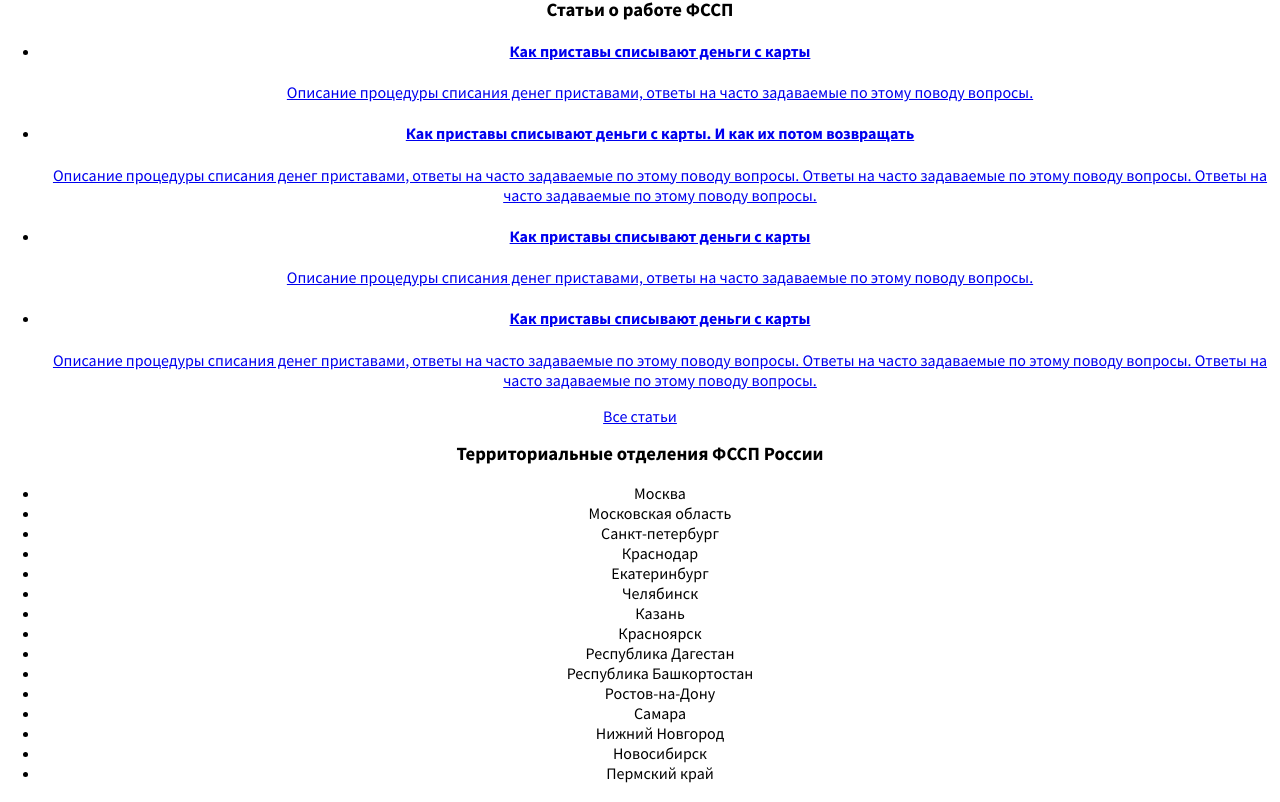
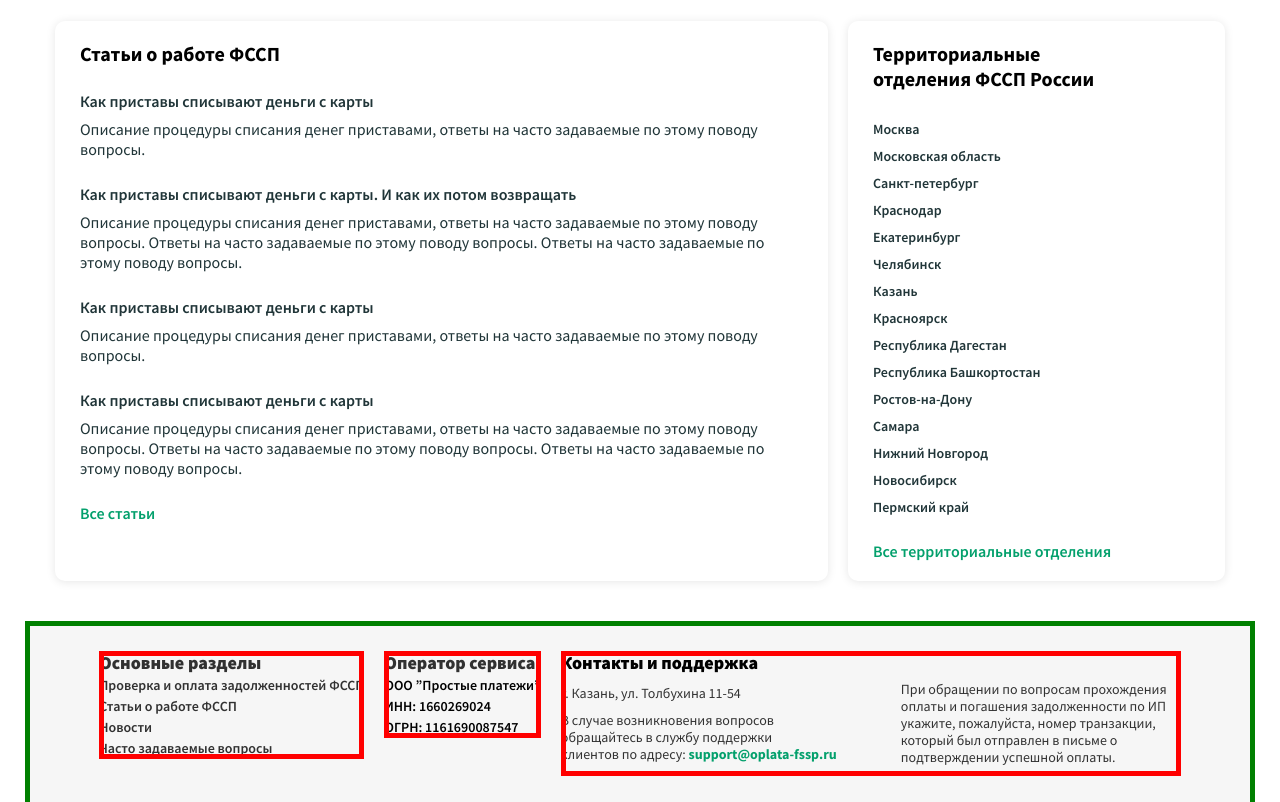
Before and after one commit to ks123kirill/simple-payments, a website: page source/index.html in a window 1280 px wide. Shown: the part 1038-1840 px from the top of the page. Drawn offline with nearby package versions, Linux system fonts and the light colour scheme; files that its build step writes are made by us from their sources.

Commit message:
Сверстан section .articles-block

```diff
--- a/source/index.html
+++ b/source/index.html
@@ -142,10 +142,10 @@
         <a class="news__link-all" href="#">Все новости</a>
       </section>
 
-      <section class="page-main__articles">
+      <section class="articles-block">
         <h2 class="visually-hidden">Статьи о работе ФССП и территориальные отделения ФССП России</h2>
 
-        <div class="articles">
+        <div class="articles articles-block__articles">
           <h3 class="articles__heading">Статьи о работе ФССП</h3>
           <ul class="articles__list">
             <li class="articles__item">
@@ -176,29 +176,59 @@
               </a>
             </li>
           </ul>
-          <a class="articles__link-all" href="#">Все статьи</a>
+          <a class="articles__link-all button button--special" href="#">Все статьи</a>
         </div>
 
-        <div class="departments">
-          <h3 class="departments__heading">Территориальные отделения ФССП России</h3>
+        <div class="departments articles-block__departments">
+          <h3 class="departments__heading">Территориальные<br> отделения ФССП России</h3>
           <ul class="departments__list">
-            <li class="departments__item">Москва</li>
-            <li class="departments__item">Московская область</li>
-            <li class="departments__item">Санкт-петербург</li>
-            <li class="departments__item">Краснодар</li>
-            <li class="departments__item">Екатеринбург</li>
-            <li class="departments__item">Челябинск</li>
-            <li class="departments__item">Казань</li>
-            <li class="departments__item">Красноярск</li>
-            <li class="departments__item">Республика Дагестан</li>
-            <li class="departments__item">Республика Башкортостан</li>
-            <li class="departments__item">Ростов-на-Дону</li>
-            <li class="departments__item">Самара</li>
-            <li class="departments__item">Нижний Новгород</li>
-            <li class="departments__item">Новосибирск</li>
-            <li class="departments__item">Пермский край</li>
+            <li class="departments__item">
+              <a class="departments__link" href="#">Москва</a>
+            </li>
+            <li class="departments__item">
+              <a class="departments__link" href="#">Московская область</a>
+            </li>
+            <li class="departments__item">
+              <a class="departments__link" href="#">Санкт-петербург</a>
+            </li>
+            <li class="departments__item">
+              <a class="departments__link" href="#">Краснодар</a>
+            </li>
+            <li class="departments__item">
+              <a class="departments__link" href="#">Екатеринбург</a>
+            </li>
+            <li class="departments__item">
+              <a class="departments__link" href="#">Челябинск</a>
+            </li>
+            <li class="departments__item">
+              <a class="departments__link" href="#">Казань</a>
+            </li>
+            <li class="departments__item">
+              <a class="departments__link" href="#">Красноярск</a>
+            </li>
+            <li class="departments__item">
+              <a class="departments__link" href="#">Республика Дагестан</a>
+            </li>
+            <li class="departments__item">
+              <a class="departments__link" href="#">Республика Башкортостан</a>
+            </li>
+            <li class="departments__item">
+              <a class="departments__link" href="#">Ростов-на-Дону</a>
+            </li>
+            <li class="departments__item">
+              <a class="departments__link" href="#">Самара</a>
+            </li>
+            <li class="departments__item">
+              <a class="departments__link" href="#">Нижний Новгород</a>
+            </li>
+            <li class="departments__item">
+              <a class="departments__link" href="#">Новосибирск</a>
+            </li>
+            <li class="departments__item">
+              <a class="departments__link" href="#">Пермский край</a>
+            </li>
           </ul>
-          <a class="departments__link-all" href="#">Все территориальные отделения</a>
+          <a class="departments__link-all button button--special" href="#">Все территориальные отделения</a>
         </div>
       </section>
     </main>
--- /dev/null
+++ b/source/less/blocks/articles-block.less
@@ -0,0 +1,37 @@
+.articles-block {
+  display: flex;
+  margin: 0 auto;
+  padding: 40px 30px;
+}
+
+.articles-block__articles {
+  margin-right: 20px;
+}
+
+@media (max-width: @tablet-width) {
+  .articles-block {
+    flex-wrap: wrap;
+  }
+
+  .articles-block__articles {
+    width: 100%;
+    margin-right: 0;
+    margin-bottom: 15px;
+  }
+
+  .articles-block__departments {
+    width: 100%;
+  }
+}
+
+@media (max-width: @mobile-width) {
+  .articles-block {
+    padding: 0;
+  }
+
+  .articles-block__articles {
+    margin-bottom: 0;
+  }
+}
+
+//////////
--- /dev/null
+++ b/source/less/blocks/articles.less
@@ -0,0 +1,74 @@
+.articles {
+  box-shadow: 0 1px 10px var(--special-black-lighten);
+  border-radius: 10px;
+  text-align: left;
+  padding: 20px 25px;
+  // margin-bottom: 15px;
+  box-sizing: border-box;
+}
+
+.articles__heading {
+  font-weight: 700;
+  font-size: 20px;
+  line-height: 25px;
+  color: var(--black-whiten);
+  padding: 0 0 25px 0;
+  margin: 0;
+}
+
+.articles__list {
+  list-style: none;
+  padding: 0;
+  margin: 0;
+}
+
+.articles__item {
+  padding: 0;
+  margin: 0 0 25px 0;
+}
+
+.articles__link {
+  text-decoration: none;
+  color: var(--basic-black-whiten);
+  padding: 0;
+  margin: 0;
+
+  &:hover,
+  &:focus {
+    color: var(--special-black);
+  }
+}
+
+.articles__title {
+  font-weight: 600;
+  font-size: 16px;
+  line-height: 20px;
+  padding: 0 0 8px 0;
+  margin: 0;
+}
+
+.articles__preview {
+  font-weight: 400;
+  font-size: 16px;
+  line-height: 20px;
+  padding: 0;
+  margin: 0;
+}
+
+.articles__link-all {
+  font-weight: 600;
+  font-size: 16px;
+  line-height: 20px;
+  padding: 0;
+  margin: 0;
+}
+
+@media (max-width: @mobile-width) {
+  .articles {
+    box-shadow: none;
+    border-radius: 0;
+    border-bottom: 1px solid var(--basic-grey-lighen);
+    padding: 20px 15px;
+  }
+}
+////////////
--- /dev/null
+++ b/source/less/blocks/button.less
@@ -0,0 +1,20 @@
+.button {
+  border: none;
+  box-sizing: border-box;
+  text-decoration: none;
+
+  &--special {
+    color: var(--basic-green);
+
+    &:hover,
+    &:focus {
+      color: var(--special-green);
+    }
+
+    &:active {
+      color: var(--special-green-lighten);
+    }
+  }
+}
+
+/////////
--- /dev/null
+++ b/source/less/blocks/departments.less
@@ -0,0 +1,64 @@
+.departments {
+  min-width: 377px;
+  box-shadow: 0 1px 10px var(--special-black-lighten);
+  border-radius: 10px;
+  box-sizing: border-box;
+  text-align: left;
+  padding: 20px 25px;
+}
+
+.departments__heading {
+  font-weight: 700;
+  font-size: 20px;
+  line-height: 25px;
+  color: var(--black-whiten);
+  padding: 0 0 25px 0;
+  margin: 0;
+}
+
+.departments__list {
+  list-style: none;
+  padding: 0;
+  margin: 0 0 20px 0;
+}
+
+.departments__link {
+  font-weight: 600;
+  font-size: 14px;
+  line-height: 27px;
+  color: var(--basic-black-whiten);
+  padding: 0 0 2px 0;
+  margin: 0;
+  text-decoration: none;
+
+  &:hover,
+  &:focus {
+    color: var(--special-black);
+  }
+
+  &:active {
+    color: var(--special-black-lighten);
+  }
+}
+
+.departments__link-all {
+  font-weight: 600;
+  font-size: 16px;
+  line-height: 20px;
+  padding: 0;
+  margin: 0;
+}
+
+@media (max-width: @tablet-width) {
+  .departments {
+    min-width: initial;
+  }
+}
+
+@media (max-width: @mobile-width) {
+  .departments {
+    box-shadow: none;
+    border-radius: 0;
+    padding: 20px 15px;
+  }
+}
--- a/source/less/blocks/page-body.less
+++ b/source/less/blocks/page-body.less
@@ -2,6 +2,7 @@
   display: grid;
   grid-template-rows: min-content 1fr min-content;
   min-width: @mobile-width;
+  max-width: @desktop-width;
   font-family: @font-family-basic;
   font-weight: 400;
   font-style: normal;
--- a/source/less/blocks/wrapper.less
+++ b/source/less/blocks/wrapper.less
@@ -4,9 +4,8 @@
   box-sizing: border-box;
 }
 
-// @media (min-width: @desktop-width) {
-//   .wrapper {
-//     max-width: @desktop-width;
-//     padding: 0 15px;
-//   }
-// }
+@media (max-width: @mobile-width) {
+  .wrapper {
+    padding: 0 15px;
+  }
+}
--- a/source/less/global/variables.less
+++ b/source/less/global/variables.less
@@ -1,11 +1,16 @@
 :root {
   --basic-white: #ffffff;
   --basic-black: #000000;
-  --basic-grey: #f6f6f6;
+  --basic-black-whiten: rgba(32, 53, 56, 1);
+  --basic-grey: rgb(246, 246, 246);
+  --basic-grey-lighen: rgba(219, 219, 219, 1);
   --basic-green: rgba(3, 160, 108, 1);
 
+  --special-black-lighten: rgba(0, 0, 0, 0.1);
   --special-black: rgba(0, 0, 0, 0.3);
   --special-blacken: rgba(0, 0, 0, 0.8);
+  --special-green: rgba(3, 160, 108, 0.5);
+  --special-green-lighten: rgba(3, 160, 108, 0.3);
 }
 
 @font-family-basic: "Source Sans Pro", "Arial", sans-serif;
--- a/source/less/style.less
+++ b/source/less/style.less
@@ -6,7 +6,11 @@
 @import "blocks/visually-hidden.less";
 @import "blocks/wrapper.less";
 @import "blocks/page-body.less";
+@import "blocks/button.less";
 @import "blocks/main-header.less";
+@import "blocks/articles-block.less";
+@import "blocks/articles.less";
+@import "blocks/departments.less";
 @import "blocks/nav.less";
 @import "blocks/requisites.less";
 @import "blocks/contacts.less";
```
